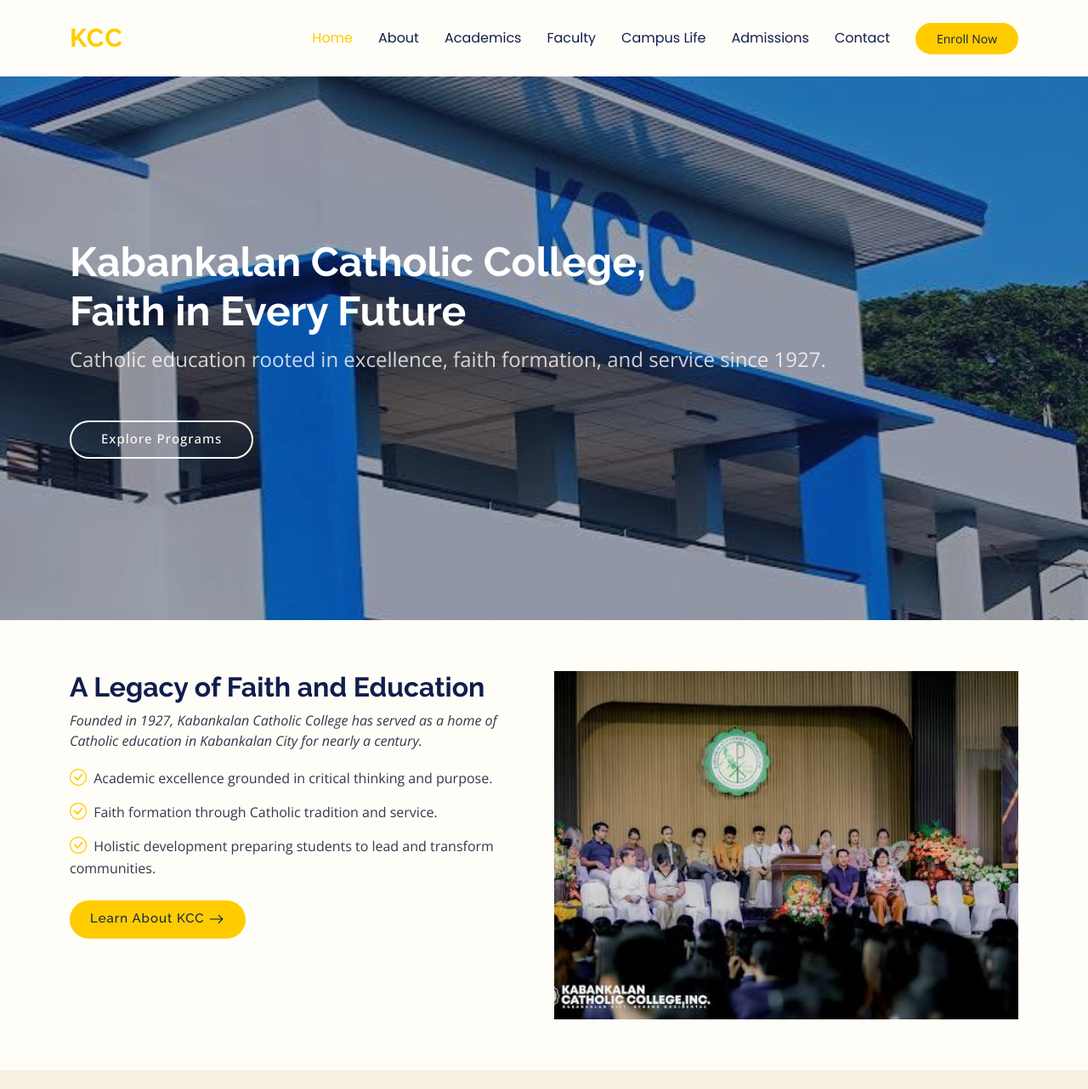
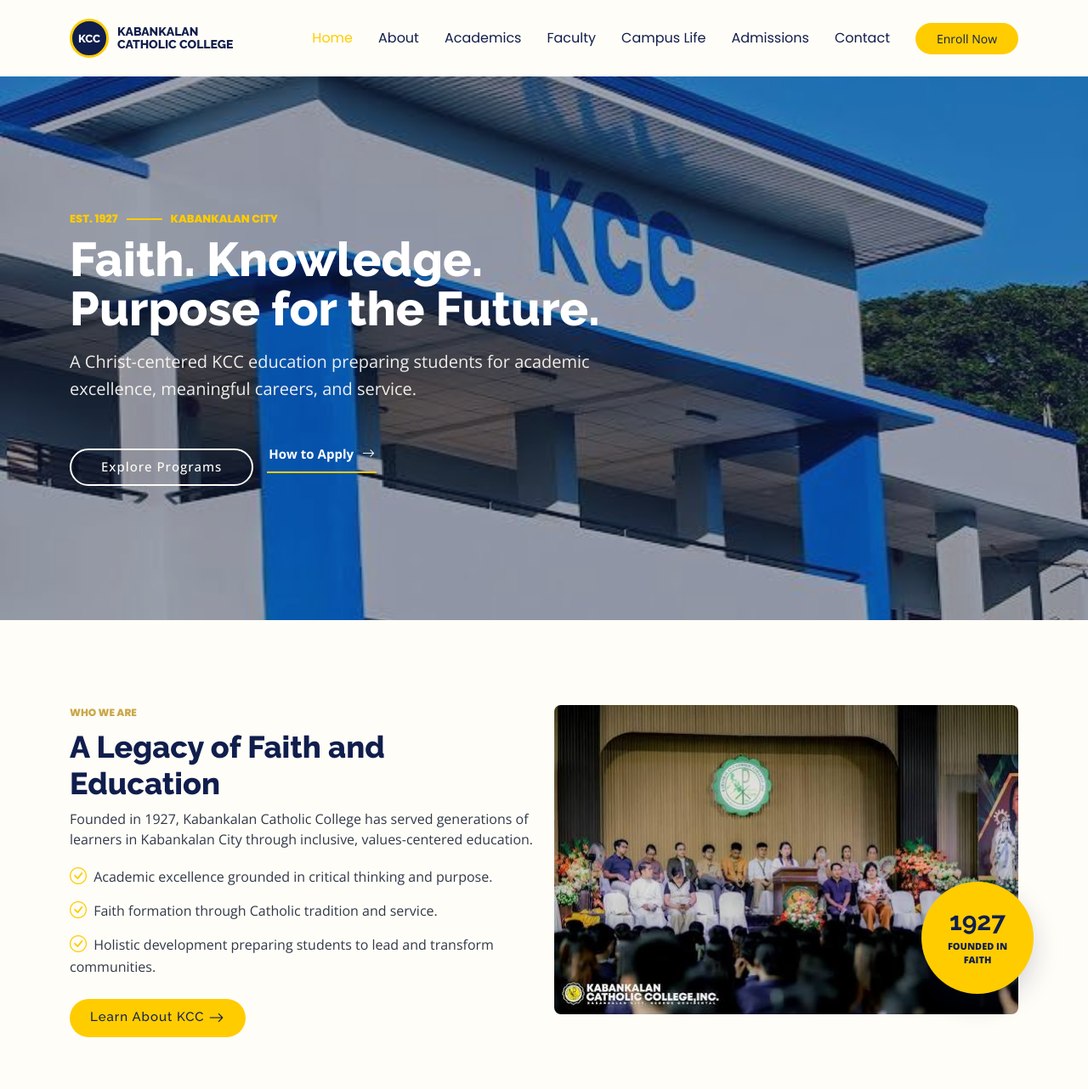
Before and after one commit to venice-aurelio/aurelio-project-2, a plain HTML site: page index.html in a window 1280 px wide. Shown: the top 1282 px of the page at 85% size. Drawn offline with nearby package versions, Linux system fonts and the light colour scheme.

Commit message:
improving the design

```diff
--- a/assets/css/main.css
+++ b/assets/css/main.css
@@ -258,6 +258,32 @@ h6 {
   color: var(--accent-color);
 }
 
+.header .logo-mark {
+  width: 46px;
+  height: 46px;
+  display: inline-flex;
+  align-items: center;
+  justify-content: center;
+  flex: 0 0 46px;
+  border-radius: 50%;
+  background: var(--kcc-navy);
+  border: 3px solid var(--kcc-yellow);
+  color: var(--kcc-white);
+  font-family: var(--heading-font);
+  font-size: 13px;
+  font-weight: 800;
+}
+
+.header .logo-name {
+  margin-left: 10px;
+  color: var(--kcc-navy);
+  font-family: var(--heading-font);
+  font-size: 14px;
+  line-height: 1.08;
+  font-weight: 800;
+  text-transform: uppercase;
+}
+
 .header .btn-getstarted,
 .header .btn-getstarted:focus {
   color: var(--contrast-color);
@@ -917,15 +943,38 @@ section,
 }
 
 .hero h2 {
+  max-width: 760px;
+  margin: 10px 0 0;
+  font-size: 56px;
+  line-height: 1.02;
+  font-weight: 800;
+  letter-spacing: 0;
+}
+
+.hero p:not(.hero-eyebrow) {
+  max-width: 620px;
+  color: color-mix(in srgb, var(--default-color), transparent 8%);
+  margin: 18px 0 0;
+  font-size: 20px;
+  line-height: 1.6;
+}
+
+.hero-eyebrow {
+  display: flex;
+  align-items: center;
+  gap: 10px;
   margin: 0;
-  font-size: 48px;
-  font-weight: 700;
-}
-
-.hero p {
-  color: color-mix(in srgb, var(--default-color), transparent 20%);
-  margin: 10px 0 0 0;
-  font-size: 24px;
+  color: var(--kcc-yellow);
+  font-family: var(--nav-font);
+  font-size: 13px;
+  font-weight: 800;
+  text-transform: uppercase;
+}
+
+.hero-eyebrow span {
+  width: 42px;
+  height: 2px;
+  background: var(--kcc-yellow);
 }
 
 .hero .btn-get-started {
@@ -946,22 +995,98 @@ section,
   border: 2px solid var(--accent-color);
 }
 
+.hero-actions .btn-hero-secondary {
+  color: var(--kcc-white);
+  font-size: 15px;
+  font-weight: 700;
+  border-bottom: 2px solid var(--kcc-yellow);
+  padding: 10px 2px;
+}
+
+.hero-actions .btn-hero-secondary i {
+  margin-left: 6px;
+}
+
 @media (max-width: 768px) {
+  .hero {
+    min-height: 68vh;
+  }
+
   .hero h2 {
-    font-size: 32px;
-  }
-
-  .hero p {
-    font-size: 18px;
+    font-size: 38px;
+  }
+
+  .hero p:not(.hero-eyebrow) {
+    font-size: 17px;
+  }
+
+  .header .logo-name {
+    display: none;
+  }
+
+  .hero-actions {
+    flex-wrap: wrap;
   }
 }
 
 /*--------------------------------------------------------------
 # About Section
 --------------------------------------------------------------*/
+.about {
+  padding: 100px 0;
+}
+
+.about-image-wrap {
+  position: relative;
+}
+
+.about-image-wrap img {
+  border-radius: 8px;
+}
+
+.about-badge {
+  position: absolute;
+  right: -18px;
+  bottom: 24px;
+  width: 132px;
+  height: 132px;
+  display: flex;
+  flex-direction: column;
+  align-items: center;
+  justify-content: center;
+  text-align: center;
+  border-radius: 50%;
+  background: var(--kcc-yellow);
+  color: var(--kcc-navy);
+  box-shadow: 0 12px 30px rgba(16, 30, 77, 0.18);
+}
+
+.about-badge strong {
+  font-family: var(--heading-font);
+  font-size: 30px;
+  line-height: 1;
+}
+
+.about-badge span {
+  max-width: 90px;
+  margin-top: 6px;
+  font-size: 11px;
+  font-weight: 800;
+  text-transform: uppercase;
+}
+
+.section-kicker {
+  margin: 0 0 10px;
+  color: var(--kcc-gold);
+  font-family: var(--nav-font);
+  font-size: 12px;
+  font-weight: 800;
+  text-transform: uppercase;
+}
+
 .about .content h3 {
-  font-size: 2rem;
-  font-weight: 700;
+  font-size: 2.25rem;
+  font-weight: 800;
 }
 
 .about .content ul {
@@ -1018,12 +1143,19 @@ section,
 # Counts Section
 --------------------------------------------------------------*/
 .counts {
-  padding: 25px 0;
+  padding: 18px 0;
+  border-top: 1px solid color-mix(in srgb, var(--kcc-navy), transparent 88%);
+  border-bottom: 1px solid color-mix(in srgb, var(--kcc-navy), transparent 88%);
 }
 
 .counts .stats-item {
-  padding: 30px;
+  padding: 24px;
   width: 100%;
+  border-right: 1px solid color-mix(in srgb, var(--kcc-navy), transparent 88%);
+}
+
+.counts .row > div:last-child .stats-item {
+  border-right: 0;
 }
 
 .counts .stats-item span {
@@ -1045,14 +1177,19 @@ section,
 /*--------------------------------------------------------------
 # Why Us Section
 --------------------------------------------------------------*/
+#why-us {
+  background: #f7f8fb;
+}
+
 .why-us .why-box {
-  color: var(--contrast-color);
-  background: var(--accent-color);
-  padding: 30px;
+  color: var(--kcc-white);
+  background: var(--kcc-navy);
+  padding: 36px;
+  border-radius: 8px;
 }
 
 .why-us .why-box h3 {
-  color: var(--contrast-color);
+  color: var(--kcc-white);
   font-weight: 700;
   font-size: 34px;
   margin-bottom: 30px;
@@ -1123,7 +1260,11 @@ section,
 # Features Section
 --------------------------------------------------------------*/
 .features {
-  padding: 10px 0;
+  padding: 30px 0 80px;
+}
+
+.features .section-title {
+  margin-bottom: 34px !important;
 }
 
 .features .features-item {
@@ -1197,6 +1338,33 @@ section,
 
 .courses .course-content h3 a:hover {
   color: var(--accent-color);
+}
+
+.courses .course-item {
+  transition: transform 0.25s ease, box-shadow 0.25s ease;
+}
+
+.courses .course-item:hover {
+  transform: translateY(-6px);
+  box-shadow: 0 18px 38px rgba(16, 30, 77, 0.12);
+}
+
+.btn-view-programs {
+  display: inline-flex;
+  align-items: center;
+  gap: 8px;
+  min-height: 46px;
+  padding: 10px 24px;
+  border: 2px solid var(--kcc-navy);
+  border-radius: 50px;
+  color: var(--kcc-navy);
+  font-weight: 800;
+  transition: 0.25s;
+}
+
+.btn-view-programs:hover {
+  background: var(--kcc-navy);
+  color: var(--kcc-white);
 }
 
 .courses .course-content .category {
--- a/index.html
+++ b/index.html
@@ -5,8 +5,8 @@
   <meta charset="utf-8">
   <meta content="width=device-width, initial-scale=1.0" name="viewport">
   <title>Kabankalan Catholic College, Inc. | Catholic Education</title>
-  <meta name="description" content="">
-  <meta name="keywords" content="">
+  <meta name="description" content="Kabankalan Catholic College offers Christ-centered, values-driven education from basic education to college.">
+  <meta name="keywords" content="Kabankalan Catholic College, KCC, Catholic education, Negros Occidental, college programs">
 
   <!-- Favicons -->
   <link href="assets/img/favicon.png" rel="icon">
@@ -41,10 +41,9 @@
   <header id="header" class="header d-flex align-items-center sticky-top">
     <div class="container-fluid container-xl position-relative d-flex align-items-center">
 
-      <a href="index.html" class="logo d-flex align-items-center me-auto">
-        <!-- Uncomment the line below if you also wish to use an image logo -->
-        <!-- <img src="assets/img/logo.webp" alt=""> -->
-        <h1 class="sitename">KCC</h1>
+      <a href="index.html" class="logo d-flex align-items-center me-auto" aria-label="Kabankalan Catholic College home">
+        <span class="logo-mark" aria-hidden="true">KCC</span>
+        <span class="logo-name">Kabankalan<br>Catholic College</span>
       </a>
 
       <nav id="navmenu" class="navmenu">
@@ -70,13 +69,15 @@
     <!-- Hero Section -->
     <section id="hero" class="hero section dark-background">
 
-      <img src="assets/img/hero-bg.jpg" alt="" data-aos="fade-in">
+      <img src="assets/img/hero-bg.jpg" alt="Kabankalan Catholic College campus community" data-aos="fade-in">
 
       <div class="container">
-        <h2 data-aos="fade-up" data-aos-delay="100">Kabankalan Catholic College,<br>Faith in Every Future</h2>
-        <p data-aos="fade-up" data-aos-delay="200">Catholic education rooted in excellence, faith formation, and service since 1927.</p>
-        <div class="d-flex mt-4" data-aos="fade-up" data-aos-delay="300">
+        <p class="hero-eyebrow" data-aos="fade-up" data-aos-delay="80">EST. 1927 <span></span> KABANKALAN CITY</p>
+        <h2 data-aos="fade-up" data-aos-delay="100">Faith. Knowledge.<br>Purpose for the Future.</h2>
+        <p data-aos="fade-up" data-aos-delay="200">A Christ-centered KCC education preparing students for academic excellence, meaningful careers, and service.</p>
+        <div class="hero-actions d-flex align-items-center gap-3 mt-4" data-aos="fade-up" data-aos-delay="300">
           <a href="courses.html" class="btn-get-started">Explore Programs</a>
+          <a href="pricing.html" class="btn-hero-secondary">How to Apply <i class="bi bi-arrow-right"></i></a>
         </div>
       </div>
 
@@ -90,13 +91,17 @@
         <div class="row gy-4">
 
           <div class="col-lg-6 order-1 order-lg-2" data-aos="fade-up" data-aos-delay="100">
-            <img src="assets/img/course/about.jpg" class="img-fluid" alt="">
+            <div class="about-image-wrap">
+              <img src="assets/img/course/about.jpg" class="img-fluid" alt="Students at Kabankalan Catholic College">
+              <div class="about-badge"><strong>1927</strong><span>Founded in faith</span></div>
+            </div>
           </div>
 
           <div class="col-lg-6 order-2 order-lg-1 content" data-aos="fade-up" data-aos-delay="200">
+            <p class="section-kicker">WHO WE ARE</p>
             <h3>A Legacy of Faith and Education</h3>
-            <p class="fst-italic">
-              Founded in 1927, Kabankalan Catholic College has served as a home of Catholic education in Kabankalan City for nearly a century.
+            <p>
+              Founded in 1927, Kabankalan Catholic College has served generations of learners in Kabankalan City through inclusive, values-centered education.
             </p>
             <ul>
               <li><i class="bi bi-check-circle"></i> <span>Academic excellence grounded in critical thinking and purpose.</span></li>
@@ -213,6 +218,11 @@
 
       <div class="container">
 
+        <div class="section-title mb-4" data-aos="fade-up">
+          <h2>Academic Pathways</h2>
+          <p>Explore Learning at Every Stage</p>
+        </div>
+
         <div class="row gy-4">
 
           <div class="col-lg-3 col-md-4" data-aos="fade-up" data-aos-delay="100">
@@ -310,8 +320,8 @@
 
       <!-- Section Title -->
       <div class="container section-title" data-aos="fade-up">
-        <h2>Academics</h2>
-        <p>Programs Offered at KCC</p>
+        <h2>College Programs</h2>
+        <p>Start Your KCC Journey</p>
       </div><!-- End Section Title -->
 
       <div class="container">
@@ -396,6 +406,10 @@
             </div>
           </div> <!-- End Course Item-->
 
+        </div>
+
+        <div class="text-center mt-5">
+          <a href="courses.html" class="btn-view-programs">View All Programs <i class="bi bi-arrow-right"></i></a>
         </div>
 
       </div>
```
